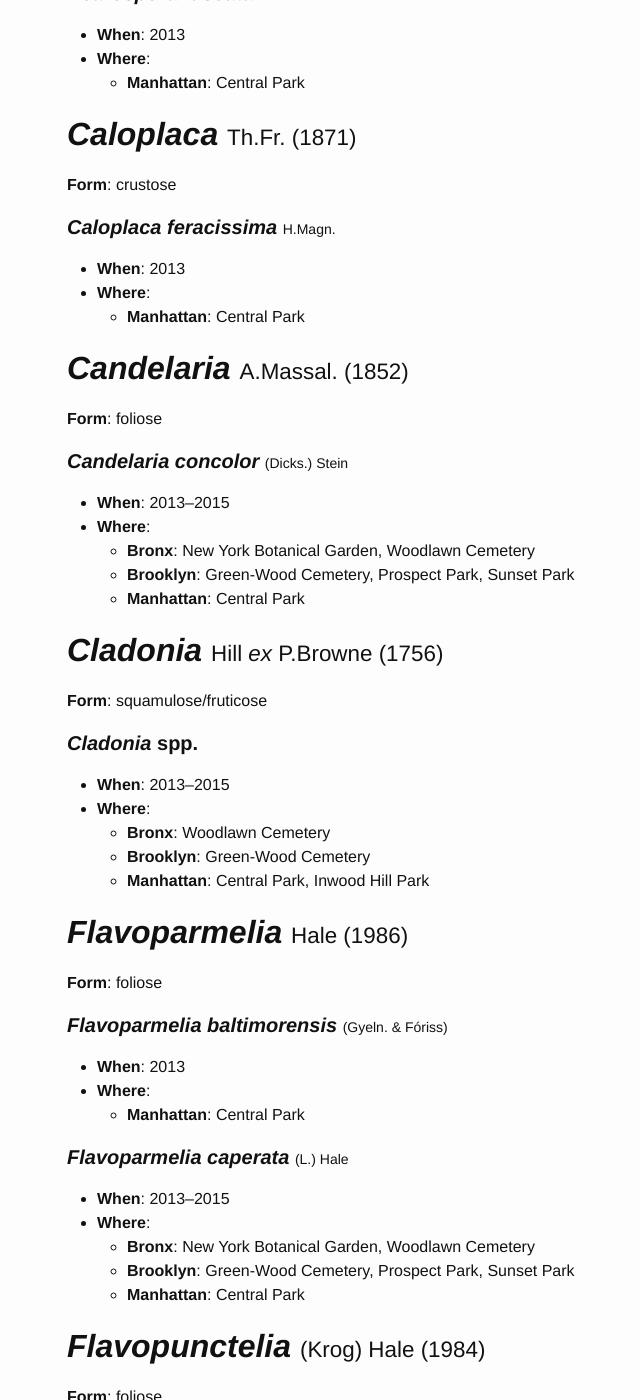
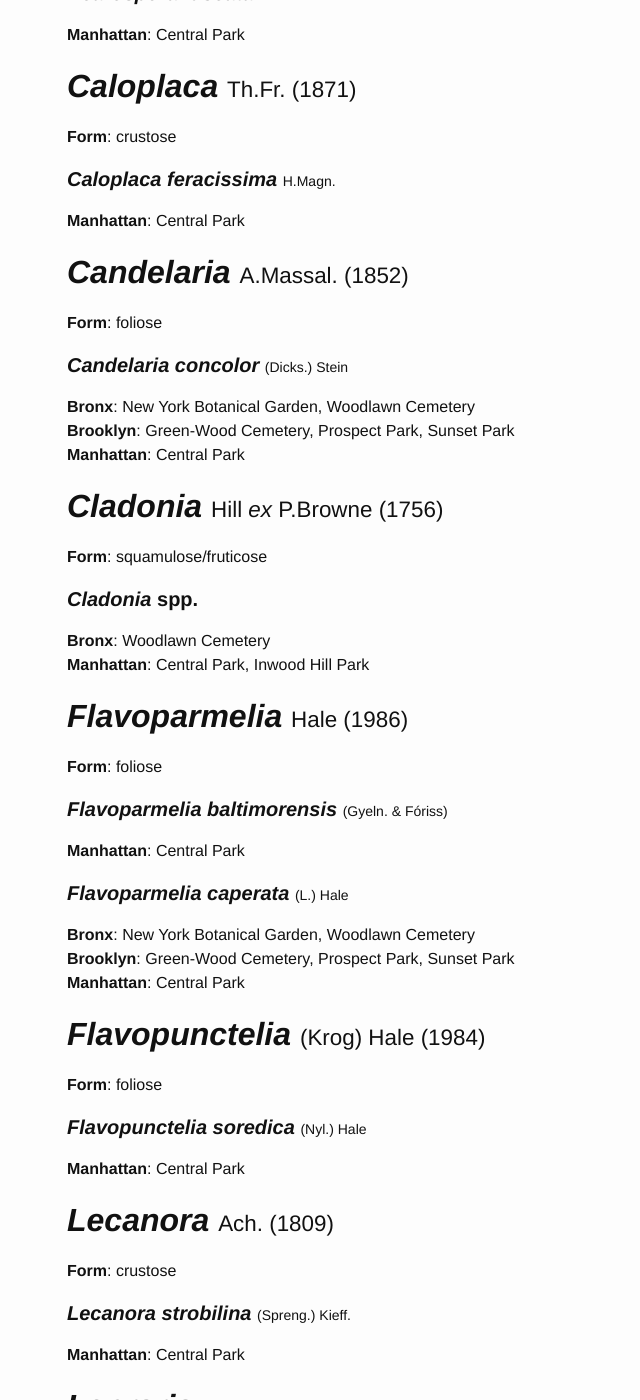
Before and after one commit to lichens-nyc/lichens-nyc.github.io, a Jekyll site: the page built from lichens-nyc.md, in a window 1280 px wide and 1400 px high, scrolled down 288 px. Shown: the whole window, without its empty margins (203-843 px from the left). Built offline with Jekyll 4.4.1, drawn with Linux system fonts in a browser that asks for light colours; some of the changed text lies outside the part shown.

Commit message:
restructure lichen site data

```diff
--- a/_data/locations.yaml
+++ b/_data/locations.yaml
@@ -1,15 +1,15 @@
 boros:
+  BX: Bronx
   BK: Brooklyn
-  BX: Bronx
   MA: Manhattan
   QU: Queens
   SI: Staten Island
 
-parks:
+sites:
   CP: { name: Central Park,              boro: MA }
   GW: { name: Green-Wood Cemetery,       boro: BK }
   HT: { name: Heffernan Triangle,        boro: BK }
-  IH: { name: Inwood Hill Park,          boro: IH }
+  IH: { name: Inwood Hill Park,          boro: MA }
   NY: { name: New York Botanical Garden, boro: BX }
   PP: { name: Prospect Park,             boro: BK }
   SP: { name: Sunset Park,               boro: BK }
--- a/lichens-nyc.md
+++ b/lichens-nyc.md
@@ -6,7 +6,7 @@
 
 {% assign lichens = site.data.lichens         %}
 {% assign boros   = site.data.locations.boros %}
-{% assign parks   = site.data.locations.parks %}
+{% assign sites   = site.data.locations.sites %}
 
 {% for genus in site.data.lichens-nyc %}
 <h2>
@@ -25,21 +25,30 @@
   <span style="font-size: 0.7em">{{ lichens[genus.name].species[species.name].auth }}</span>
 {% endif %}
 </h4>
-<ul>
-  <li><strong>When</strong>: {{ species.when[0] }}{% if species.when[1] %}–{{ species.when[-1] }}{% endif %}</li>
-  <li><strong>Where</strong>:
-    <ul>
-    {% for boro in species.where %}
-    {% assign boro_key = boro[0] %}
-      <li>
-        <strong>{{ boros[boro_key] }}</strong>:
-        {% for park in boro[1] %}
-        {{ parks[park].name }}{% unless forloop.last %}, {% endunless %}
-        {% endfor %}
-      </li>
+<p>
+{% for boro in boros %}
+  {% assign use_boro = false %}
+  {% for site in species.sites %}
+    {% assign site_code = site[0] %}
+    {% if sites[site_code].boro == boro[0] %}
+      {% assign use_boro = true %}
+    {% endif %}
+  {% endfor %}
+  {% if use_boro %}
+    <strong>{{ boro[1] }}</strong>:
+    {% assign site_names = '' %}
+    {% for site in species.sites %}
+      {% assign site_code = site[0] %}
+      {% if sites[site_code].boro == boro[0] %}
+        {% if site_names != '' %}
+          {% assign site_names = site_names | append: ', ' %}
+        {% endif %}
+        {% assign site_names = site_names | append: sites[site_code].name %}
+      {% endif %}
     {% endfor %}
-    </ul>
-  </li>
-</ul>
+    {{ site_names }}<br />
+  {% endif %}
+{% endfor %}
+</p>
 {% endfor %}
 {% endfor %}
```
Also changed, not shown: _data/lichens-nyc.yaml (+69 -50 lines).
